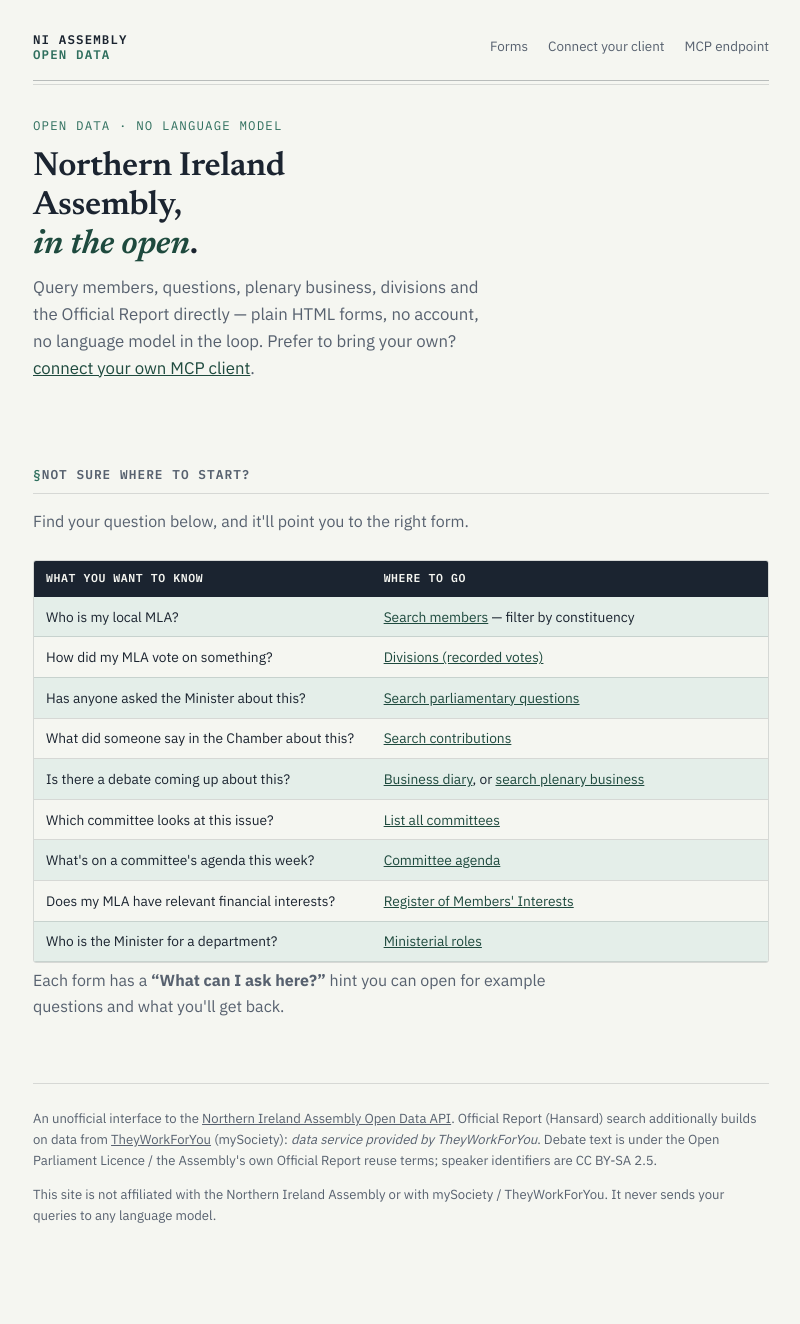
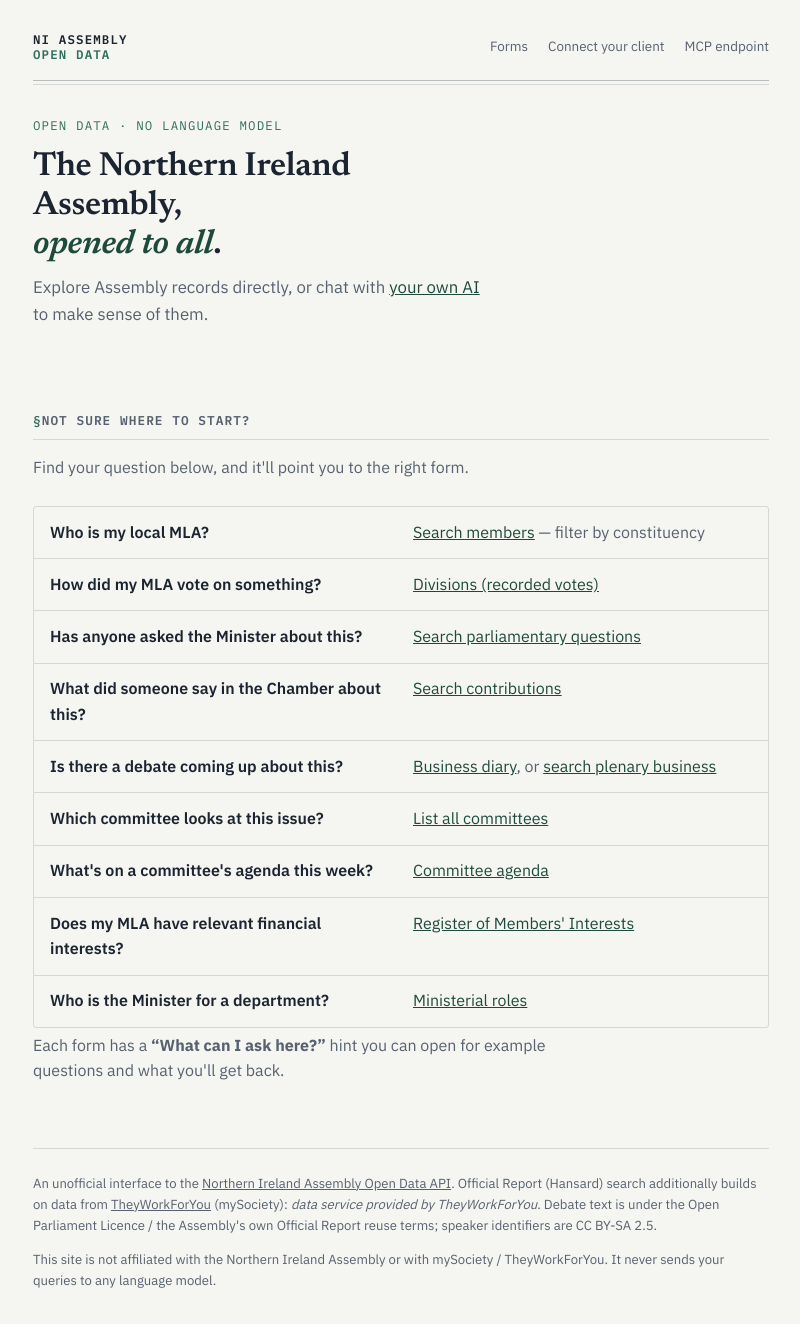
Before and after one commit to tobiasdavidson7-ui/ni-assembly-mcp, a Python web app: template ni_assembly_mcp/forms/templates/index.html in a window 1280 px wide. Shown: the top 1324 px of the page, without its empty margins (239-1039 px from the left). Before the commit the page ends 1223 px from the top, so only its background shows below. Run offline with Jinja, Linux system fonts and the light colour scheme; the template is opened without the code that fills it, so the values that code supplies are empty.

Commit message:
Unify typography/structure across pages, rewrite hero copy
Fixes several places where pages had drifted from the site's own
editorial voice (Newsreader display + mono section labels + hairline
rules):
- connect.html's back link now uses the same .crumb treatment as
  form.html instead of a plain unstyled link.
- The beginner guide's own heading no longer borrows the uppercase
  mono h2 meant for terse labels ("MEMBERS", "ENDPOINT") — it gets a
  proper serif .beginner-title, restoring correct hierarchy under it.
- Its "honest caveats" list no longer reuses .hint-examples (italic
  quote styling meant for literal example questions) for plain
  statements — new .plain-list.
- The homepage's "not sure where to start?" section no longer reuses
  the dark sticky-header data-table chrome meant for query results;
  it's now a definition list in the same voice as the register below.

Also updates the hero copy per request.

Co-Authored-By: Claude Sonnet 5 <noreply@anthropic.com>

```diff
--- a/ni_assembly_mcp/forms/templates/base.html
+++ b/ni_assembly_mcp/forms/templates/base.html
@@ -129,9 +129,19 @@
   .hero h1 em { font-style: italic; color: var(--accent-strong); }
   .hero .lede { font-size: 1.05rem; color: var(--ink-soft); max-width: 46ch; margin: 0; }
 
-  /* index.html — lookup table */
-  .lookup { margin: 0 0 2.6rem; }
-  .lookup-table th:first-child, .lookup-table td:first-child { width: 46%; }
+  /* index.html — lookup list (question → form), same voice as the register below it */
+  .lookup { margin: 0 0 1rem; }
+  .lookup-list { margin: 0; border: 1px solid var(--hairline); border-radius: var(--radius); }
+  .lookup-row {
+    display: grid; grid-template-columns: 1fr 1fr; gap: .3rem 1.5rem;
+    padding: .8rem 1rem; border-bottom: 1px solid var(--hairline);
+  }
+  .lookup-list .lookup-row:last-child { border-bottom: none; }
+  .lookup-row dt { font-weight: 600; color: var(--ink); margin: 0; }
+  .lookup-row dd { color: var(--ink-soft); margin: 0; }
+  @media (max-width: 640px) {
+    .lookup-row { grid-template-columns: 1fr; gap: .2rem; }
+  }
 
   /* index.html — register (form groups) */
   .register { margin: 0 0 1rem; }
@@ -164,13 +174,20 @@
     margin: 0 0 2.6rem; padding: .2rem 1.3rem 1.5rem; border: 1px solid var(--hairline);
     border-left: 3px solid var(--accent); border-radius: var(--radius); background: var(--paper-raised);
   }
+  .beginner-title {
+    font-family: var(--font-display); font-weight: 600; font-size: 1.4rem;
+    line-height: 1.25; letter-spacing: -.005em; margin: 1.2rem 0 .7rem; color: var(--ink);
+  }
   .beginner h3 {
-    font-family: var(--font-display); font-weight: 600; font-size: 1.15rem;
-    margin: 1.8rem 0 .6rem; color: var(--ink);
+    font-family: var(--font-mono); font-weight: 600; font-size: .78rem;
+    letter-spacing: .07em; text-transform: uppercase; color: var(--ink-soft);
+    margin: 1.8rem 0 .7rem;
   }
   .beginner-address-label { font-weight: 600; font-size: .9rem; margin: 1rem 0 .3rem; }
   .beginner-steps { margin: 0 0 1rem; padding-left: 1.3rem; }
   .beginner-steps li { margin: .4rem 0; }
+  .plain-list { margin: 0; padding-left: 1.2rem; }
+  .plain-list li { color: var(--ink); margin: .3rem 0; }
 
   /* form.html — hint disclosure */
   .hint {
--- a/ni_assembly_mcp/forms/templates/connect.html
+++ b/ni_assembly_mcp/forms/templates/connect.html
@@ -1,7 +1,7 @@
 {% extends "base.html" %}
 {% block title %}Connect your own client — NI Assembly Open Data{% endblock %}
 {% block content %}
-<p><a href="/">&larr; all forms</a></p>
+<p class="crumb"><a href="/">&larr; all forms</a></p>
 <h1>Connect your own MCP client</h1>
 <p class="summary">Point any HTTP-capable MCP client — Claude Desktop, Claude Code,
 or your own agent — at this server and use its tools with <em>your</em> language
@@ -9,7 +9,7 @@ model. This server only answers Assembly data queries: it never handles your LLM
 calls, your prompts or your API key.</p>
 
 <section class="beginner">
-  <h2>New to this? Connect Claude or ChatGPT in a few clicks</h2>
+  <h2 class="beginner-title">New to this? Connect Claude or ChatGPT in a few clicks</h2>
   <p class="summary">This lets you ask questions in plain English — <em>&ldquo;Which MLAs have asked
   about mental health funding this year?&rdquo;</em> — and get answers pulled directly from official
   records, instead of filling in forms yourself. You're not uploading anything or giving away any
@@ -52,7 +52,7 @@ calls, your prompts or your API key.</p>
   </ul>
 
   <h3>A few honest caveats</h3>
-  <ul class="hint-examples">
+  <ul class="plain-list">
     <li>The assistant can still make mistakes summarising results — click through to the original
     record before quoting it in a report or briefing.</li>
     <li>This connector fetches real official data, but it doesn't fact-check the Assembly's own
--- a/ni_assembly_mcp/forms/templates/index.html
+++ b/ni_assembly_mcp/forms/templates/index.html
@@ -2,29 +2,34 @@
 {% block content %}
 <section class="hero">
   <p class="eyebrow">Open data &middot; no language model</p>
-  <h1>Northern Ireland Assembly,<br><em>in the open</em>.</h1>
-  <p class="lede">Query members, questions, plenary business, divisions and the
-  Official Report directly — plain HTML forms, no account, no language model
-  in the loop. Prefer to bring your own? <a href="/connect">connect your own MCP client</a>.</p>
+  <h1>The Northern Ireland Assembly,<br><em>opened to all</em>.</h1>
+  <p class="lede">Explore Assembly records directly, or chat with
+  <a href="/connect">your own AI</a> to make sense of them.</p>
 </section>
 
 <section class="lookup">
   <h2 class="register-heading">Not sure where to start?</h2>
   <p class="summary">Find your question below, and it'll point you to the right form.</p>
-  <div class="tablewrap">
-    <table class="lookup-table">
-      <tr><th>What you want to know</th><th>Where to go</th></tr>
-      <tr><td>Who is my local MLA?</td><td><a href="/forms/members">Search members</a> — filter by constituency</td></tr>
-      <tr><td>How did my MLA vote on something?</td><td><a href="/forms/divisions">Divisions (recorded votes)</a></td></tr>
-      <tr><td>Has anyone asked the Minister about this?</td><td><a href="/forms/questions">Search parliamentary questions</a></td></tr>
-      <tr><td>What did someone say in the Chamber about this?</td><td><a href="/forms/contributions">Search contributions</a></td></tr>
-      <tr><td>Is there a debate coming up about this?</td><td><a href="/forms/business-diary">Business diary</a>, or <a href="/forms/plenary-business">search plenary business</a></td></tr>
-      <tr><td>Which committee looks at this issue?</td><td><a href="/forms/committees">List all committees</a></td></tr>
-      <tr><td>What's on a committee's agenda this week?</td><td><a href="/forms/committee-agenda">Committee agenda</a></td></tr>
-      <tr><td>Does my MLA have relevant financial interests?</td><td><a href="/forms/registered-interests">Register of Members' Interests</a></td></tr>
-      <tr><td>Who is the Minister for a department?</td><td><a href="/forms/ministerial-roles">Ministerial roles</a></td></tr>
-    </table>
-  </div>
+  <dl class="lookup-list">
+    <div class="lookup-row"><dt>Who is my local MLA?</dt>
+      <dd><a href="/forms/members">Search members</a> — filter by constituency</dd></div>
+    <div class="lookup-row"><dt>How did my MLA vote on something?</dt>
+      <dd><a href="/forms/divisions">Divisions (recorded votes)</a></dd></div>
+    <div class="lookup-row"><dt>Has anyone asked the Minister about this?</dt>
+      <dd><a href="/forms/questions">Search parliamentary questions</a></dd></div>
+    <div class="lookup-row"><dt>What did someone say in the Chamber about this?</dt>
+      <dd><a href="/forms/contributions">Search contributions</a></dd></div>
+    <div class="lookup-row"><dt>Is there a debate coming up about this?</dt>
+      <dd><a href="/forms/business-diary">Business diary</a>, or <a href="/forms/plenary-business">search plenary business</a></dd></div>
+    <div class="lookup-row"><dt>Which committee looks at this issue?</dt>
+      <dd><a href="/forms/committees">List all committees</a></dd></div>
+    <div class="lookup-row"><dt>What's on a committee's agenda this week?</dt>
+      <dd><a href="/forms/committee-agenda">Committee agenda</a></dd></div>
+    <div class="lookup-row"><dt>Does my MLA have relevant financial interests?</dt>
+      <dd><a href="/forms/registered-interests">Register of Members' Interests</a></dd></div>
+    <div class="lookup-row"><dt>Who is the Minister for a department?</dt>
+      <dd><a href="/forms/ministerial-roles">Ministerial roles</a></dd></div>
+  </dl>
   <p class="summary">Each form has a <strong>&ldquo;What can I ask here?&rdquo;</strong> hint you can open for
   example questions and what you'll get back.</p>
 </section>
```
